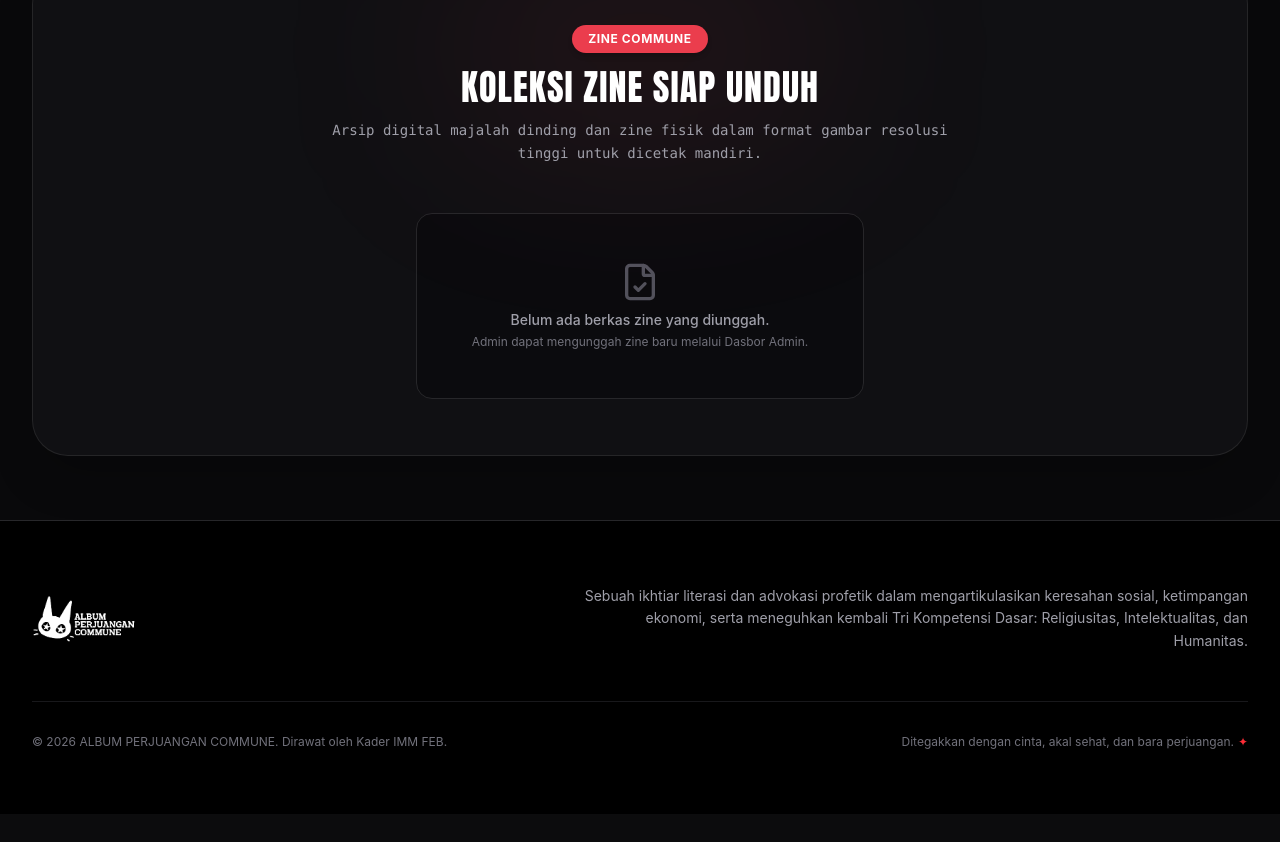
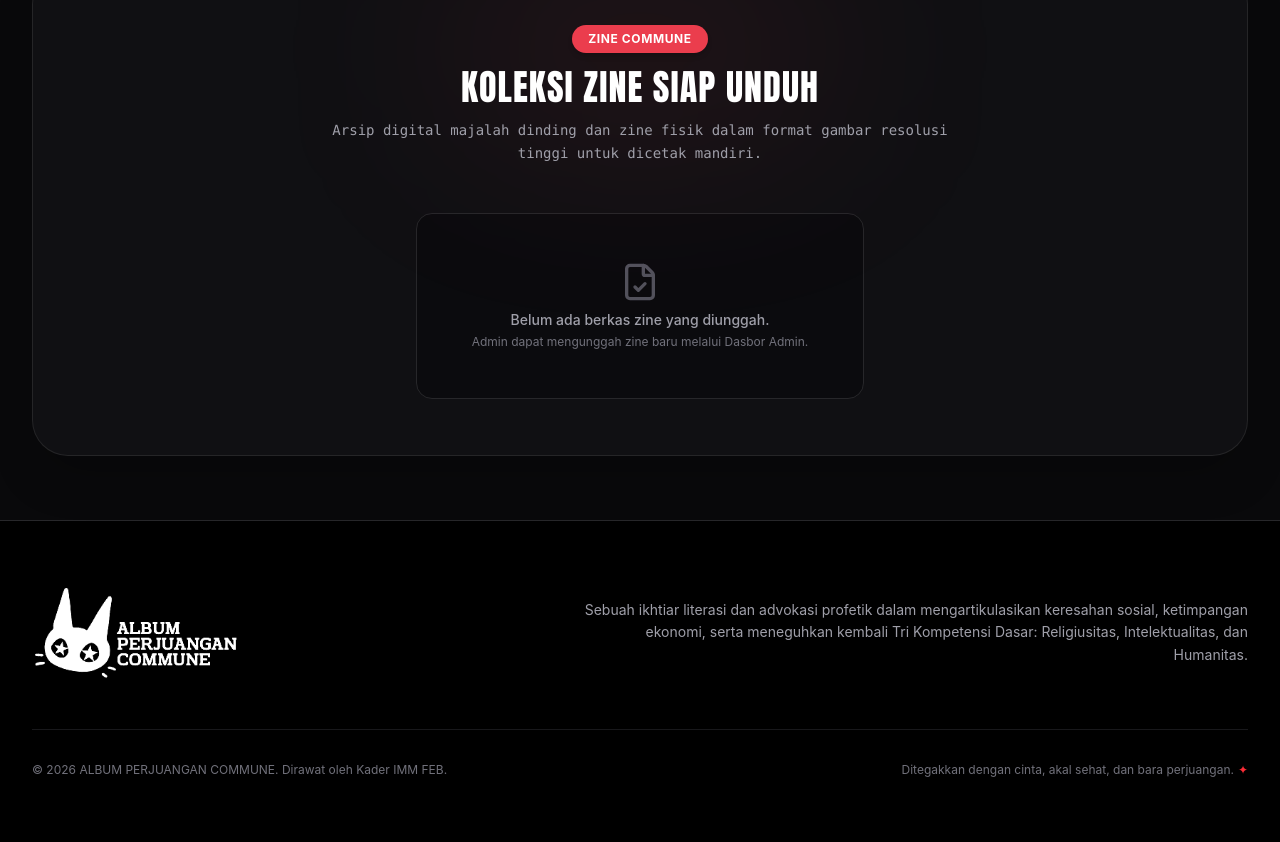
Before and after one commit to andk29853-cmd/album-perjuangan, a React (Vite) app: page / in a window 1280 px wide. Shown: the part 1406-2248 px from the top of the page. Before the commit the page ends 2220 px from the top, so only its background shows below. Built offline with nearby package versions, Linux system fonts and the light colour scheme.

Commit message:
style: increase footer logo size for better visibility

```diff
--- a/src/components/AdminPage.jsx
+++ b/src/components/AdminPage.jsx
@@ -1012,11 +1012,11 @@ export function AdminPage({
                     Gambar Logo Footer (Sisi Kiri)
                   </label>
                   <div className="flex flex-col sm:flex-row items-center gap-4">
-                    <div className="h-16 w-44 rounded-xl bg-black border border-zinc-800 flex items-center justify-center p-2 shrink-0">
+                    <div className="h-20 w-52 rounded-xl bg-black border border-zinc-800 flex items-center justify-center p-2.5 shrink-0">
                       <img
                         src={configForm.footerLogo || '/images/logo-commune.png'}
                         alt="Logo Footer Preview"
-                        className="h-10 w-auto object-contain"
+                        className="h-14 sm:h-16 w-auto object-contain"
                       />
                     </div>
                     <div className="flex-1 w-full space-y-2">
@@ -1094,7 +1094,7 @@ export function AdminPage({
                       <img
                         src={configForm.footerLogo || '/images/logo-commune.png'}
                         alt="Logo Footer"
-                        className="h-8 w-auto object-contain shrink-0"
+                        className="h-12 sm:h-14 w-auto object-contain shrink-0"
                       />
                       <p className="text-xs text-zinc-400 max-w-md sm:text-right">
                         {configForm.footerDescription || "Sebuah ikhtiar literasi dan advokasi profetik..."}
--- a/src/components/Footer.jsx
+++ b/src/components/Footer.jsx
@@ -13,7 +13,7 @@ export function Footer({ siteConfig, onOpenAdminLogin }) {
             <img
               src={siteConfig?.footerLogo || "/images/logo-commune.png"}
               alt={siteConfig?.siteName || "Commune Logo"}
-              className="h-10 sm:h-12 w-auto object-contain"
+              className="h-16 sm:h-20 md:h-24 max-w-[320px] w-auto object-contain"
             />
           </div>
 
```
